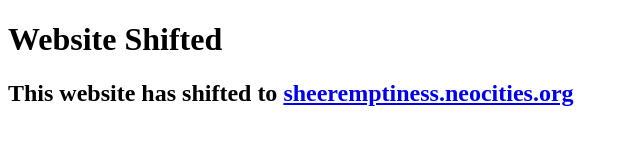
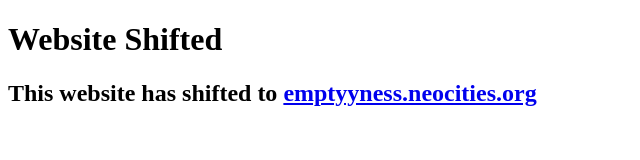
Before and after one commit to empty-404/empty-404.github.io, a plain HTML site: page index.html in a window 1280 px wide. Shown: the whole page, without its empty margins (0-640 px from the left). Drawn offline with Linux system fonts and the light colour scheme.

Commit message:
Update index.html

```diff
--- a/index.html
+++ b/index.html
@@ -7,7 +7,7 @@
 
  <h1>Website Shifted</h1>
  <h2>This website has shifted to
-<a href="https://sheeremptiness.neocities.org">sheeremptiness.neocities.org</h2>
+<a href="https://emptyyness.neocities.org">emptyyness.neocities.org</h2>
  </p>
 
  </body>
```
